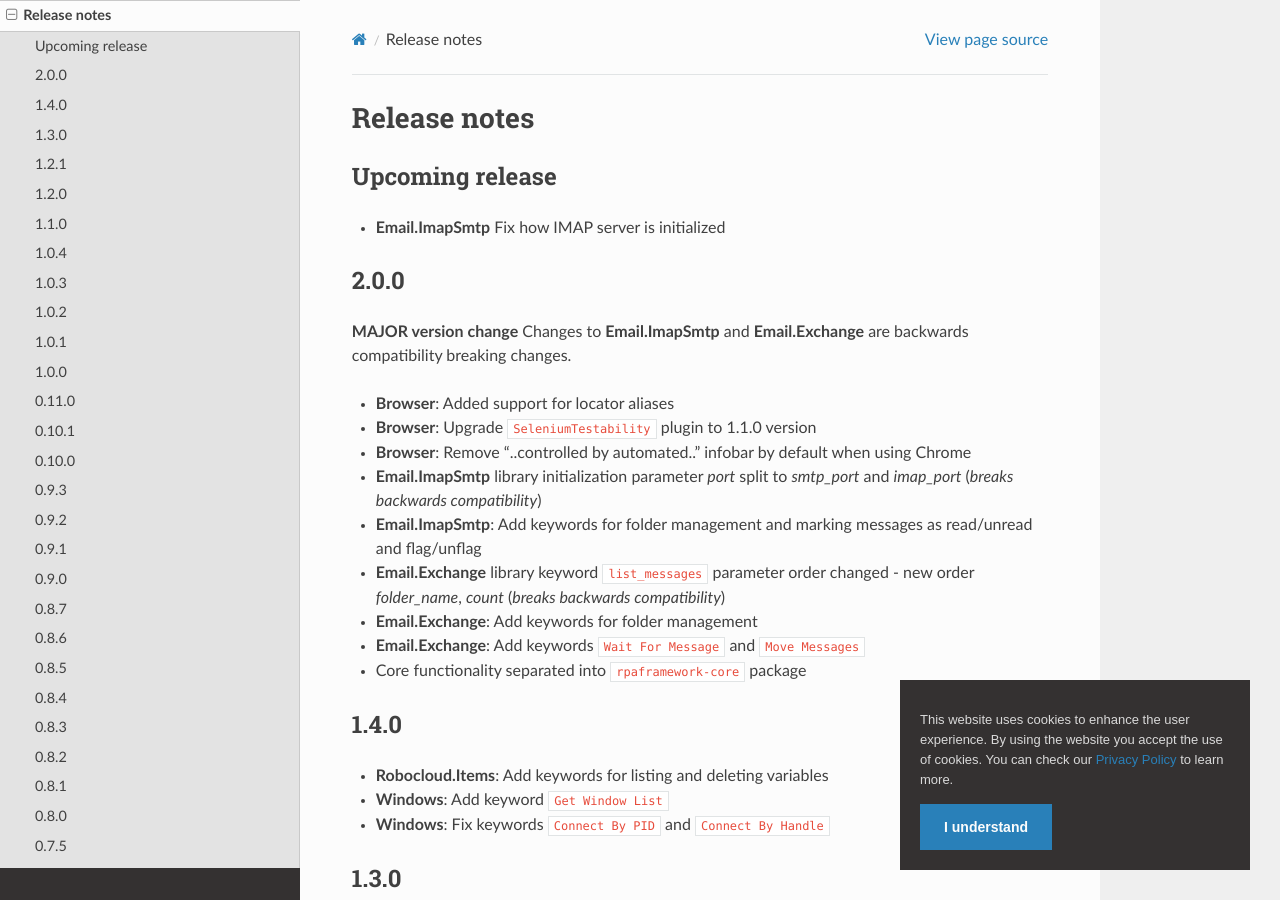
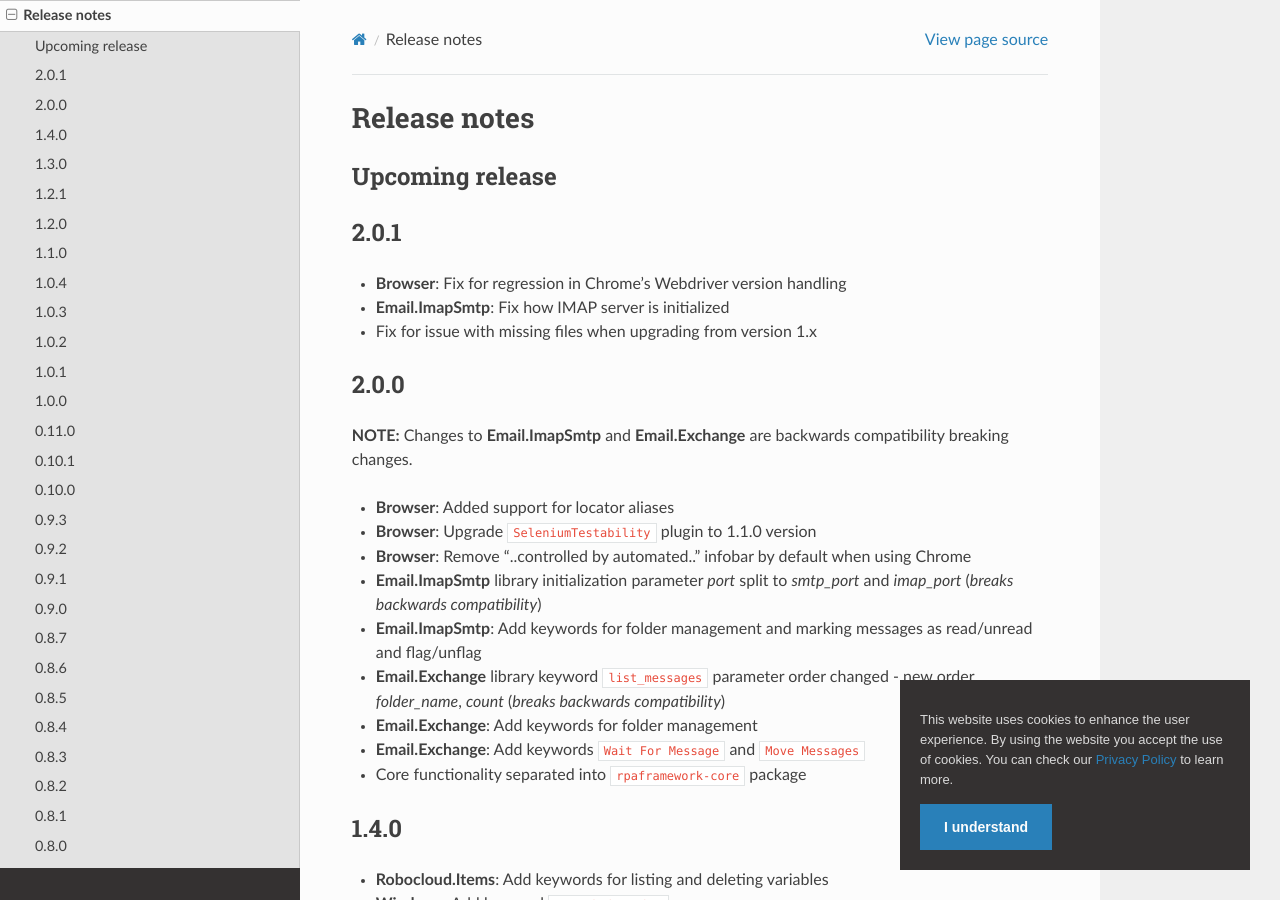
Before and after one commit to coderprovider/Framework-RPA, a Sphinx documentation site: the page built from docs/source/releasenotes.rst, in a window 1280 px wide and 900 px high. Built offline with Sphinx 7.4.7 and the Read the Docs theme 2.0.0, drawn with Linux system fonts in a browser that asks for light colours; pages that are not in the unit, such as notebooks, are missing from menus.

Commit message:
docs: update releasenotes

```diff
--- a/docs/source/releasenotes.rst
+++ b/docs/source/releasenotes.rst
@@ -4,12 +4,16 @@ Release notes
 Upcoming release
 ----------------
 
-- **Email.ImapSmtp** Fix how IMAP server is initialized
+2.0.1
+-----
+- **Browser**: Fix for regression in Chrome's Webdriver version handling
+- **Email.ImapSmtp**: Fix how IMAP server is initialized
+- Fix for issue with missing files when upgrading from version 1.x
 
 2.0.0
 -----
 
-**MAJOR version change** Changes to **Email.ImapSmtp** and **Email.Exchange** are
+**NOTE:** Changes to **Email.ImapSmtp** and **Email.Exchange** are
 backwards compatibility breaking changes.
 
 - **Browser**: Added support for locator aliases
```
